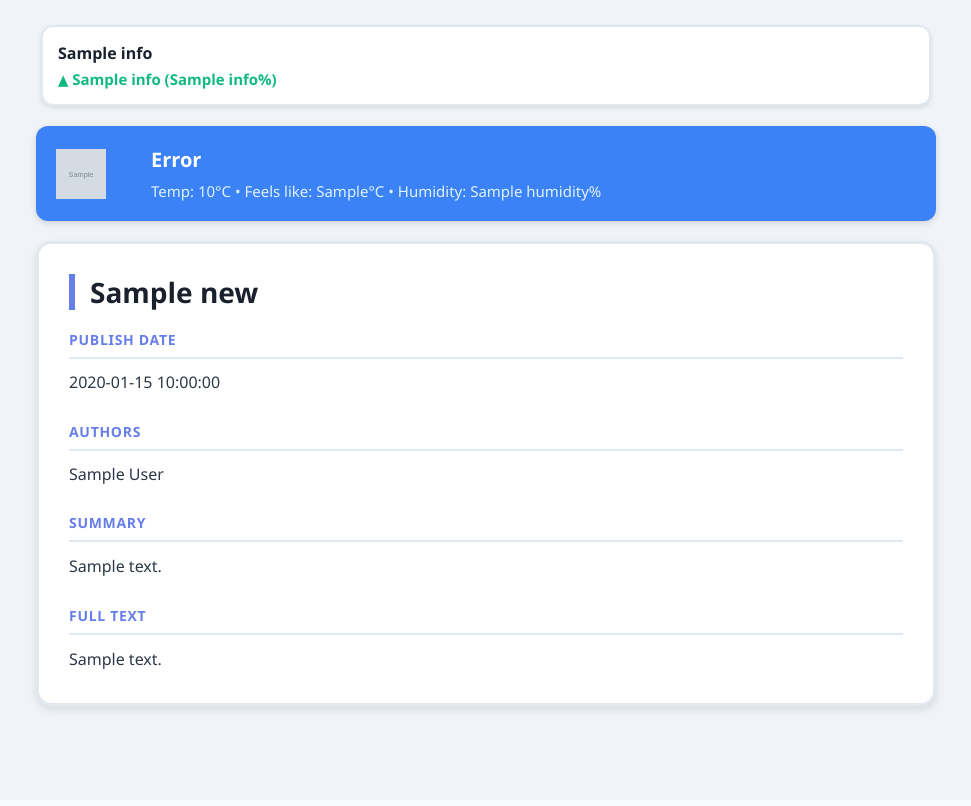
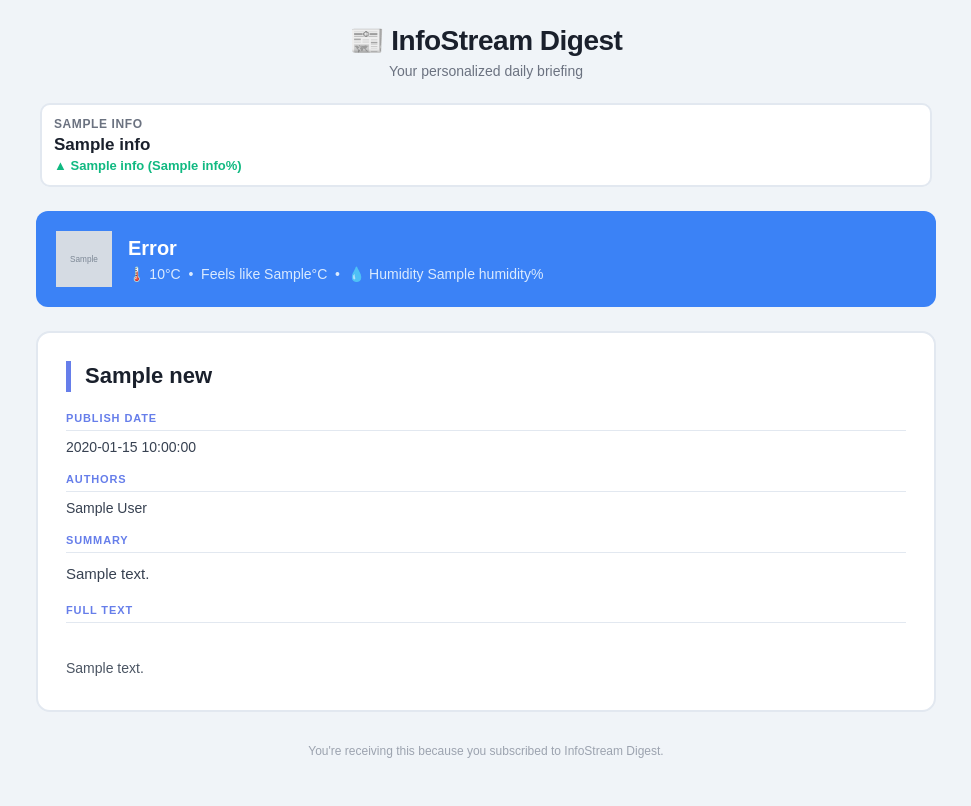
Before and after one commit to AdityaSalian011/infostream-backend, a Python web app: template templates/index-v2.html in a window 1280 px wide. Shown: the whole page, without its empty margins (154-1125 px from the left). Before the commit the page ends 714 px from the top, so only its background shows below. Run offline with Jinja, Linux system fonts and the light colour scheme; the template is opened without the code that fills it: most values are stand-ins (such as "Sample title", 1, 10 or a date in 2020); grey boxes marked "Sample" are stand-in pictures.

Commit message:
Changes in index-v2.html

```diff
--- a/templates/index-v2.html
+++ b/templates/index-v2.html
@@ -3,34 +3,54 @@
 <head>
   <meta charset="UTF-8" />
   <meta name="viewport" content="width=device-width, initial-scale=1.0" />
-  <title>News Feed</title>
+  <title>InfoStream Digest</title>
 </head>
-<body style="margin: 0; padding: 0; font-family: 'Segoe UI', Tahoma, Geneva, Verdana, sans-serif; background-color: #f0f4f8;">
+<body style="margin: 0; padding: 0; background-color: #f0f4f8; font-family: Arial, Helvetica, sans-serif; color: #1f2937;">
 
-  <!-- Main Container -->
+  <!-- Outer wrapper -->
   <table width="100%" cellpadding="0" cellspacing="0" border="0" style="background-color: #f0f4f8;">
     <tr>
-      <td align="center" style="padding: 20px 10px;">
+      <td align="center" style="padding: 24px 12px;">
 
-        <!-- Content Wrapper -->
-        <table width="100%" cellpadding="0" cellspacing="0" border="0" style="max-width: 900px;">
+        <!-- Content wrapper max 900px -->
+        <table width="900" cellpadding="0" cellspacing="0" border="0" style="max-width: 900px; width: 100%;">
 
-          <!-- Stock Ticker Section -->
+          <!-- ===== HEADER ===== -->
           <tr>
-            <td style="padding-bottom: 15px;">
+            <td style="padding-bottom: 20px; text-align: center;">
+              <h1 style="margin: 0; font-size: 28px; font-weight: 700; color: #1a202c; letter-spacing: -0.5px;">
+                📰 InfoStream Digest
+              </h1>
+              <p style="margin: 6px 0 0 0; font-size: 14px; color: #6b7280;">Your personalized daily briefing</p>
+            </td>
+          </tr>
+
+          <!-- ===== STOCK TICKER ===== -->
+          <tr>
+            <td style="padding-bottom: 20px;">
               <table width="100%" cellpadding="0" cellspacing="0" border="0">
                 <tr>
                   {% for info in stock_info %}
                     {% set latest = info.info[0] %}
                     {% set absolute = info.info[1] %}
                     {% set percent = info.info[2] %}
-                    <td style="padding: 5px;">
-                      <table width="100%" cellpadding="15" cellspacing="0" border="0" style="background-color: #ffffff; border: 2px solid #e2e8f0; border-radius: 12px; box-shadow: 0 2px 4px rgba(0,0,0,0.1);">
+                    <td style="padding: 4px; width: 20%;">
+                      <table width="100%" cellpadding="12" cellspacing="0" border="0"
+                        style="background-color: #ffffff; border: 2px solid #e2e8f0; border-radius: 10px;">
                         <tr>
                           <td>
-                            <div style="font-size: 16px; font-weight: 600; color: #1a202c; margin-bottom: 5px;">{{info.name}}</div>
-                            <div style="font-size: 15px; font-weight: 700; color: {% if absolute|float >= 0 %}#10b981{% else %}#ef4444{% endif %};">
-                              {% if absolute|float >= 0 %}▲{% else %}▼{% endif %} {{absolute}} ({{percent}}%)
+                            <!-- Market name -->
+                            <div style="font-size: 12px; font-weight: 700; color: #6b7280; text-transform: uppercase; letter-spacing: 0.05em; margin-bottom: 4px;">
+                              {{ info.name }}
+                            </div>
+                            <!-- Latest price -->
+                            <div style="font-size: 17px; font-weight: 700; color: #1a202c; margin-bottom: 3px;">
+                              {{ latest }}
+                            </div>
+                            <!-- Change -->
+                            <div style="font-size: 13px; font-weight: 600; color: {% if absolute|float >= 0 %}#10b981{% else %}#ef4444{% endif %};">
+                              {% if absolute|float >= 0 %}▲{% else %}▼{% endif %}
+                              {{ absolute }} ({{ percent }}%)
                             </div>
                           </td>
                         </tr>
@@ -42,18 +62,26 @@
             </td>
           </tr>
 
-          <!-- Weather Widget -->
+          <!-- ===== WEATHER WIDGET ===== -->
           <tr>
-            <td style="padding-bottom: 20px;">
-              <table width="100%" cellpadding="20" cellspacing="0" border="0" style="background-color: #3b82f6; border-radius: 12px; box-shadow: 0 2px 6px rgba(0,0,0,0.15);">
+            <td style="padding-bottom: 24px;">
+              <table width="100%" cellpadding="20" cellspacing="0" border="0"
+                style="background-color: #3b82f6; border-radius: 12px;">
                 <tr>
-                  <td width="60" style="padding-right: 15px;">
-                    <img src="{{weather_icon_url}}" alt="Weather Icon" width="50" height="50" style="display: block;" />
+                  <!-- Weather icon -->
+                  <td width="60" style="padding-right: 0;">
+                    <img src="{{ weather_icon_url }}" alt="Weather" width="56" height="56"
+                      style="display: block;" />
                   </td>
-                  <td>
-                    <div style="font-size: 20px; font-weight: 600; color: #ffffff; margin-bottom: 8px; text-transform: capitalize;">{{weather_info.status}}</div>
-                    <div style="font-size: 15px; color: #e0f2fe;">
-                      Temp: {{weather_info.temp}}°C • Feels like: {{weather_info.feels_like}}°C • Humidity: {{weather_info.humidity}}%
+                  <!-- Weather details -->
+                  <td style="padding-left: 12px;">
+                    <div style="font-size: 20px; font-weight: 700; color: #ffffff; margin-bottom: 6px; text-transform: capitalize;">
+                      {{ weather_info.status }}
+                    </div>
+                    <div style="font-size: 14px; color: #dbeafe;">
+                      🌡️ {{ weather_info.temp }}°C &nbsp;•&nbsp;
+                      Feels like {{ weather_info.feels_like }}°C &nbsp;•&nbsp;
+                      💧 Humidity {{ weather_info.humidity }}%
                     </div>
                   </td>
                 </tr>
@@ -61,58 +89,88 @@
             </td>
           </tr>
 
-          <!-- News Articles -->
+          <!-- ===== NEWS ARTICLES ===== -->
           {% for news_data in data %}
           <tr>
-            <td style="padding-bottom: 25px;">
-              <table width="100%" cellpadding="30" cellspacing="0" border="0" style="background-color: #ffffff; border: 3px solid #e2e8f0; border-radius: 15px; box-shadow: 0 4px 8px rgba(0,0,0,0.1);">
+            <td style="padding-bottom: 24px;">
+              <table width="100%" cellpadding="28" cellspacing="0" border="0"
+                style="background-color: #ffffff; border: 2px solid #e2e8f0; border-radius: 14px;">
                 <tr>
                   <td>
 
-                    <!-- Article Title -->
-                    <h1 style="font-size: 28px; font-weight: 700; color: #1a202c; margin: 0 0 20px 0; padding-left: 15px; border-left: 6px solid #667eea; line-height: 1.3;">
-                      {{news_data.title}}
-                    </h1>
+                    <!-- Article title -->
+                    <h2 style="font-size: 22px; font-weight: 700; color: #1a202c; margin: 0 0 20px 0;
+                      padding-left: 14px; border-left: 5px solid #667eea; line-height: 1.4;">
+                      {{ news_data.title }}
+                    </h2>
 
                     <!-- Publish Date -->
-                    <div style="margin-bottom: 25px;">
-                      <div style="font-size: 14px; font-weight: 700; color: #667eea; text-transform: uppercase; letter-spacing: 0.05em; margin-bottom: 10px; padding-bottom: 8px; border-bottom: 2px solid #e2e8f0;">
+                    <table width="100%" cellpadding="0" cellspacing="0" border="0" style="margin-bottom: 18px;">
+                      <tr>
+                        <td style="font-size: 11px; font-weight: 700; color: #667eea; text-transform: uppercase;
+                          letter-spacing: 0.08em; padding-bottom: 6px; border-bottom: 1px solid #e2e8f0;">
                           PUBLISH DATE
-                      </div>
+                        </td>
+                      </tr>
+                      <tr>
+                        <td style="padding-top: 8px; font-size: 14px; color: #374151;">
                           {% if news_data.publish_date %}
-                        <div style="font-size: 16px; color: #2d3748; line-height: 1.7;">{{news_data.publish_date}}</div>
+                            {{ news_data.publish_date }}
                           {% else %}
-                        <div style="font-size: 16px; color: #9ca3af; font-style: italic; line-height: 1.7;">No information</div>
+                            <span style="color: #9ca3af; font-style: italic;">No information</span>
                           {% endif %}
-                    </div>
+                        </td>
+                      </tr>
+                    </table>
 
                     <!-- Authors -->
-                    <div style="margin-bottom: 25px;">
-                      <div style="font-size: 14px; font-weight: 700; color: #667eea; text-transform: uppercase; letter-spacing: 0.05em; margin-bottom: 10px; padding-bottom: 8px; border-bottom: 2px solid #e2e8f0;">
+                    <table width="100%" cellpadding="0" cellspacing="0" border="0" style="margin-bottom: 18px;">
+                      <tr>
+                        <td style="font-size: 11px; font-weight: 700; color: #667eea; text-transform: uppercase;
+                          letter-spacing: 0.08em; padding-bottom: 6px; border-bottom: 1px solid #e2e8f0;">
                           AUTHORS
-                      </div>
+                        </td>
+                      </tr>
+                      <tr>
+                        <td style="padding-top: 8px; font-size: 14px; color: #374151;">
                           {% if news_data.authors %}
-                        <div style="font-size: 16px; color: #2d3748; line-height: 1.7;">{{news_data.authors}}</div>
+                            {{ news_data.authors }}
                           {% else %}
-                        <div style="font-size: 16px; color: #9ca3af; font-style: italic; line-height: 1.7;">No information</div>
+                            <span style="color: #9ca3af; font-style: italic;">No information</span>
                           {% endif %}
-                    </div>
+                        </td>
+                      </tr>
+                    </table>
 
                     <!-- Summary -->
-                    <div style="margin-bottom: 25px;">
-                      <div style="font-size: 14px; font-weight: 700; color: #667eea; text-transform: uppercase; letter-spacing: 0.05em; margin-bottom: 10px; padding-bottom: 8px; border-bottom: 2px solid #e2e8f0;">
+                    <table width="100%" cellpadding="0" cellspacing="0" border="0" style="margin-bottom: 18px;">
+                      <tr>
+                        <td style="font-size: 11px; font-weight: 700; color: #667eea; text-transform: uppercase;
+                          letter-spacing: 0.08em; padding-bottom: 6px; border-bottom: 1px solid #e2e8f0;">
                           SUMMARY
-                      </div>
-                      <div style="font-size: 16px; color: #2d3748; line-height: 1.8;">{{news_data.summary}}</div>
-                    </div>
+                        </td>
+                      </tr>
+                      <tr>
+                        <td style="padding-top: 8px; font-size: 15px; color: #374151; line-height: 1.7;">
+                          {{ news_data.summary }}
+                        </td>
+                      </tr>
+                    </table>
 
                     <!-- Full Text -->
-                    <div>
-                      <div style="font-size: 14px; font-weight: 700; color: #667eea; text-transform: uppercase; letter-spacing: 0.05em; margin-bottom: 10px; padding-bottom: 8px; border-bottom: 2px solid #e2e8f0;">
+                    <table width="100%" cellpadding="0" cellspacing="0" border="0">
+                      <tr>
+                        <td style="font-size: 11px; font-weight: 700; color: #667eea; text-transform: uppercase;
+                          letter-spacing: 0.08em; padding-bottom: 6px; border-bottom: 1px solid #e2e8f0;">
                           FULL TEXT
-                      </div>
-                      <div style="font-size: 16px; color: #2d3748; line-height: 1.8; white-space: pre-line;">{{news_data.text}}</div>
-                    </div>
+                        </td>
+                      </tr>
+                      <tr>
+                        <td style="padding-top: 8px; font-size: 14px; color: #4b5563; line-height: 1.8; white-space: pre-line;">
+                          {{ news_data.text }}
+                        </td>
+                      </tr>
+                    </table>
 
                   </td>
                 </tr>
@@ -121,6 +179,15 @@
           </tr>
           {% endfor %}
 
+          <!-- ===== FOOTER ===== -->
+          <tr>
+            <td style="padding-top: 8px; padding-bottom: 24px; text-align: center;">
+              <p style="margin: 0; font-size: 12px; color: #9ca3af;">
+                You're receiving this because you subscribed to InfoStream Digest.
+              </p>
+            </td>
+          </tr>
+
         </table>
       </td>
     </tr>
```
Also changed, not shown: 1 other file. Lines whose indentation alone changed are shown as unchanged.
